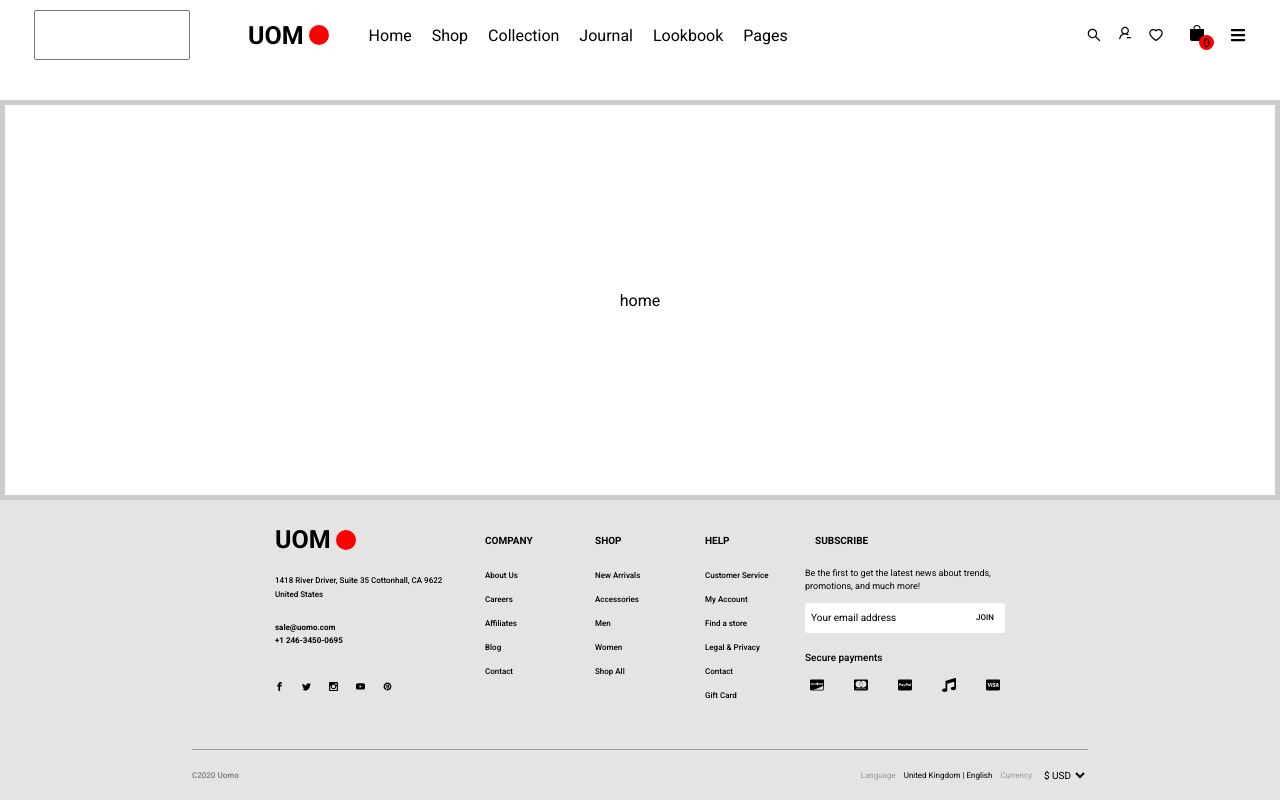
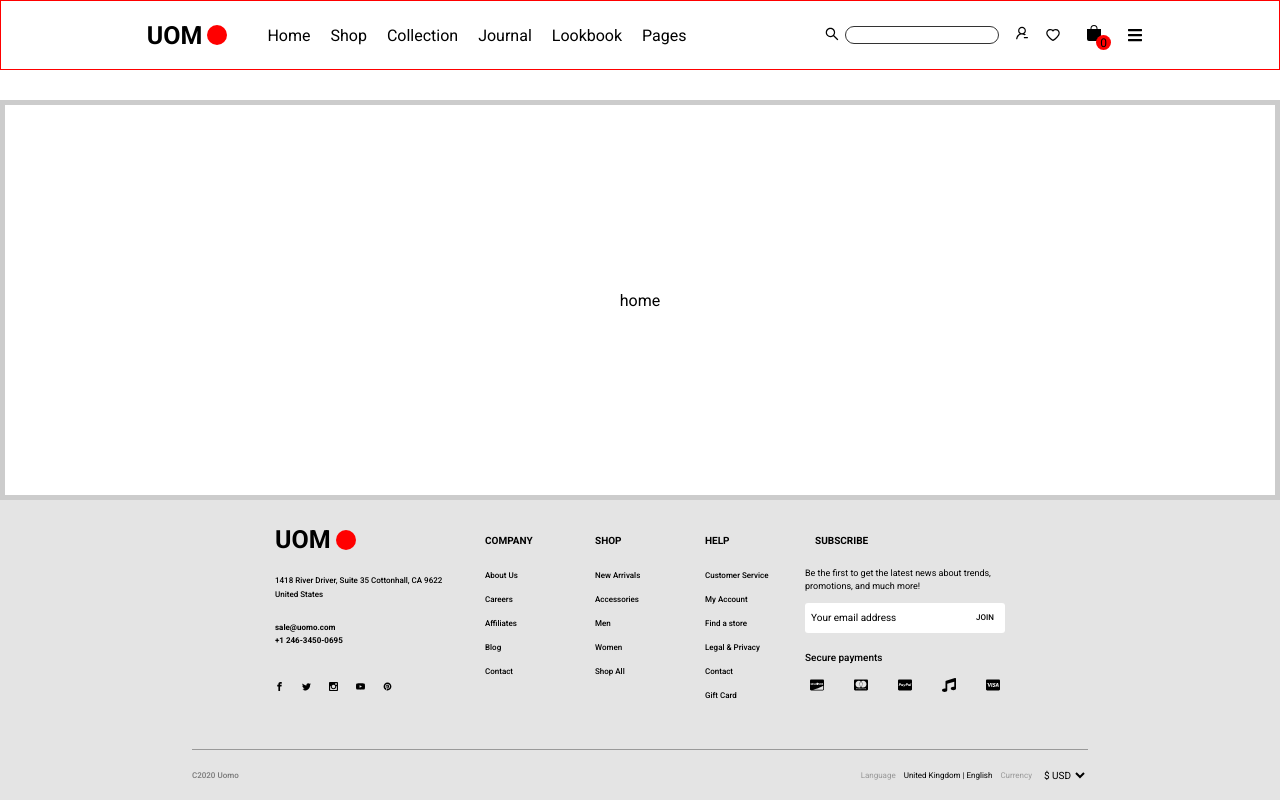
Before and after one commit to MateuszRyniewicz/ecommerce, a React (Create React App) app: page / in a window 1280 px wide. Both pictures are taken after a click on the icon 992 px from the left and 35 px from the top of the page. Built offline with nearby package versions, Linux system fonts and the light colour scheme.

Commit message:
create style for input search in header

```diff
--- a/src/_shared/layout/Header.css.tsx
+++ b/src/_shared/layout/Header.css.tsx
@@ -10,6 +10,7 @@ export const StyledHeader = styled.header`
 	display: flex;
 	justify-content: space-around;
 	height: 70px;
+	border: 1px solid red;
 `;
 
 export const StyledNav = styled.nav`
@@ -94,3 +95,15 @@ export const StyledBoxCounter = styled.div`
 export const StyledCounter = styled.p`
 	font-size: 12px;
 `;
+
+export const StyledBoxSearch = styled.div`
+	display: flex;
+	align-content: center;
+	gap: 5px;
+`;
+export const StyledInputSearch = styled.input`
+	border: 1px solid #333;
+	border-radius: 10px;
+	outline: none;
+	height: 18px;
+`;
--- a/src/_shared/layout/Header.tsx
+++ b/src/_shared/layout/Header.tsx
@@ -23,6 +23,8 @@ import {
 	StyledNav,
 	StyledBoxLogoAndMenu,
 	StyledMenuItem,
+	StyledBoxSearch,
+	StyledInputSearch,
 } from './Header.css';
 import { Link, useNavigate } from 'react-router-dom';
 import { Product } from '../../types/product';
@@ -47,9 +49,6 @@ const Header: FC = () => {
 	const dispatch = useDispatch();
 	const navigate = useNavigate();
 
-	console.log('products:', products);
-	console.log('originalList:', originaList);
-
 	useEffect(() => {
 		if (originaList.length === 0) {
 			setOriginalList(products);
@@ -62,7 +61,6 @@ const Header: FC = () => {
 	}, [input]);
 	return (
 		<StyledHeader>
-			{isOpen && <input onChange={(e) => setInput(e.target.value)} />}
 			<StyledNav>
 				<StyledBoxLogoAndMenu>
 					<StyledBoxImage>
@@ -79,7 +77,14 @@ const Header: FC = () => {
 				</StyledBoxLogoAndMenu>
 
 				<StyledBoxUserMenu>
-					<AiOutlineSearch onClick={() => setIsOpen(true)} />
+					<StyledBoxSearch>
+						<AiOutlineSearch onClick={() => setIsOpen(!isOpen)} />
+						{isOpen && (
+							<StyledInputSearch
+								onChange={(e: any) => setInput(e.target.value)}
+							/>
+						)}
+					</StyledBoxSearch>
 					<Link to={'/login'}>
 						<AiOutlineUserDelete />
 					</Link>
```
